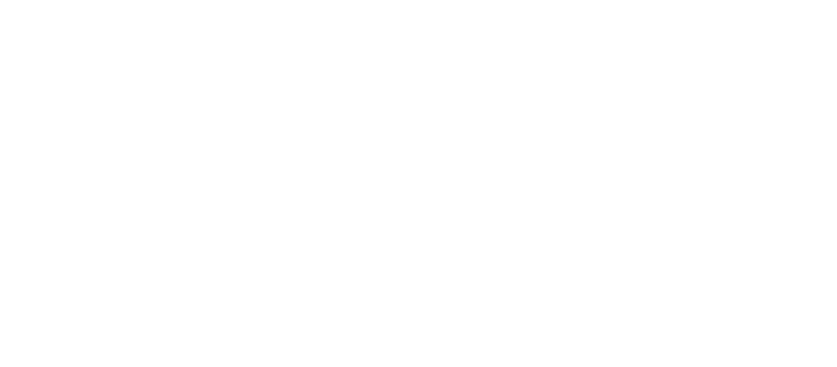
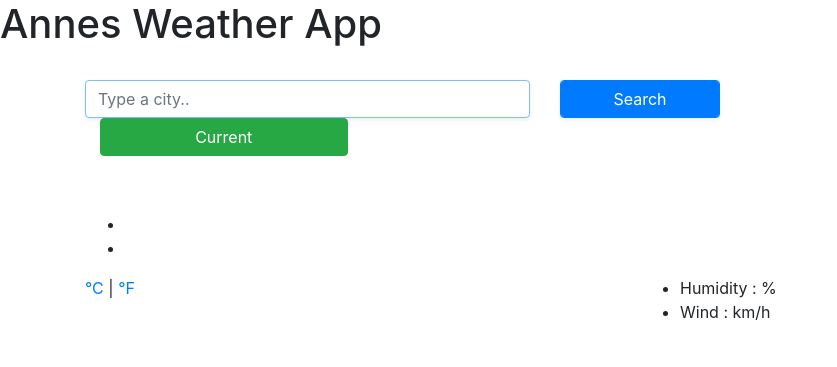
Before and after one commit to annescherzinger/SheCodesProjects, a plain HTML site: page index.html in a window 1280 px wide. Shown: the whole page, without its empty margins (0-837 px from the left). Drawn offline with nearby package versions, Linux system fonts and the light colour scheme; files that its build step writes are made by us from their sources; a web font is replaced by a local one.

Commit message:
Copied HTML

```diff
--- a/index.html
+++ b/index.html
@@ -2,12 +2,108 @@
 <html lang="en">
   <head>
     <meta charset="UTF-8" />
-    <meta http-equiv="X-UA-Compatible" content="IE=edge" />
     <meta name="viewport" content="width=device-width, initial-scale=1.0" />
-    <link rel="stylesheet" href="style.css" />
-    <title>Document</title>
+    <meta http-equiv="X-UA-Compatible" content="ie=edge" />
+    <script src="https://unpkg.com/axios/dist/axios.min.js"></script>
+    <link
+      rel="stylesheet"
+      href="https://stackpath.bootstrapcdn.com/bootstrap/4.3.1/css/bootstrap.min.css"
+      integrity="sha384-ggOyR0iXCbMQv3Xipma34MD+dH/1fQ784/j6cY/iJTQUOhcWr7x9JvoRxT2MZw1T"
+      crossorigin="anonymous"
+    />
+    <link rel="stylesheet" href="src/style.css" />
+    <title>Weather App</title>
+    <link rel="preconnect" href="https://fonts.googleapis.com">
+<link rel="preconnect" href="https://fonts.gstatic.com" crossorigin>
+<link rel="preconnect" href="https://fonts.googleapis.com">
+<link rel="preconnect" href="https://fonts.gstatic.com" crossorigin>
+<link href="https://fonts.googleapis.com/css2?family=Archivo:wght@500&family=Martian+Mono:wght@700&family=Montserrat:wght@400;500&family=Padyakke+Expanded+One&family=Poppins:wght@100&family=Roboto+Mono:wght@200&family=Roboto:wght@700&display=swap" rel="stylesheet">
+<link rel="stylesheet" href="https://kit.fontawesome.com/32d57d428b.css" crossorigin="anonymous">
   </head>
+
   <body>
-    <script src="app.js"></script>
+      <h1> Annes Weather App</h1>
+    <div class="container">
+      <div class="weather-app">
+      </br>
+        <form class="search-form" id="search-form">
+          <div class="row">
+            <div class="col-5">
+              <input
+                type="search"
+                placeholder="Type a city.."
+                autofocus="on"
+                id="city-input"
+                class="form-control shadow-sm"
+              />
+
+          </div>
+            <div class="col-2">
+              <input
+                type="submit"
+                value="Search"
+                class="form-control btn btn-primary shadow-sm"
+              />
+            </div>
+          </div>
+           <div class="col-3">
+              <button
+                class="btn btn-success w-100"
+                id="current-location-button"
+              >
+                Current
+              </button>
+            </div>
+
+        </form>
+      </br>
+      </br>
+      <h2 id="city"></h1>
+      <ul>
+          <li id="date"></li>
+          <li id="description">
+
+          </li>
+        </ul>
+        <div class="row">
+          <div class="col-6">
+            <div class="clearfix">
+
+              <div class="float-left">
+                <span class="temperature" id="temperature"></span
+                ><span class="units">
+                  <a href="#" id="celsius-link">°C</a> |
+                  <a href="#" id="fahrenheit-link">°F</a>
+                </span>
+              </div>
+            </div>
+          </div>
+
+          <div class="info">
+            <ul>
+
+              <li class="humi">
+                Humidity : <span id="humidity"></span> %
+              </li>
+              <li class="wind">
+               Wind : <span id="wind"></span> km/h
+              </li>
+            </ul>
+          </br>
+
+
+
+          </div>
+        </div>
+      </div>
+    </div>
+    <script src="src/javascript.js"></script>
   </body>
 </html>
+
+
+
+
+    <script src="https://kit.fontawesome.com/32d57d428b.js" crossorigin="anonymous"></script>
+
+</html>
```
Also changed, not shown: app.js (deleted), javascript.js (added).
